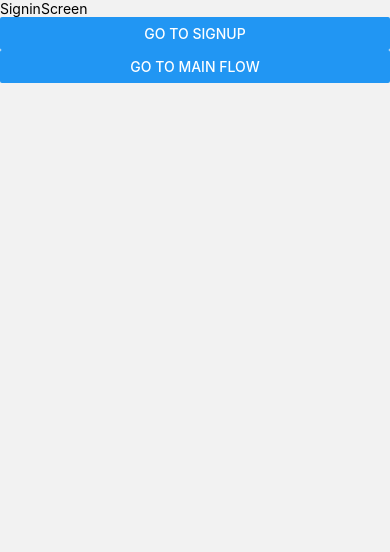
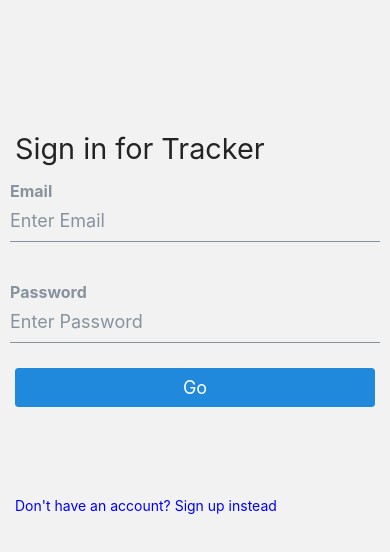
Before and after one commit to romanaccio/tracks, a React Native app: screen /Signin in a window 390 px wide. Shown: the top 552 px of the page. Built offline with nearby package versions, Linux system fonts and the light colour scheme.

Commit message:
217 je suis en avance; j'ai fini les pages signin et account et leur logique

```diff
--- /dev/null
+++ b/src/components/AuthenticationForm.tsx
@@ -0,0 +1,78 @@
+import React, { useState, useContext } from 'react';
+import { StyleSheet, View } from 'react-native';
+import { Text, Button, Input } from 'react-native-elements';
+import Spacer from '../components/Spacer';
+import { isValidEmail, isValidPassword } from '../misc/misc';
+
+export interface CredentialsInterface {
+  email: string;
+  password: string;
+}
+
+type Props = {
+  title: string;
+  onPress({ email, password }: CredentialsInterface): Function;
+};
+const AuthenticationForm = ({ title, onPress }: Props) => {
+  const [email, setEmail] = useState('');
+  const [password, setPassword] = useState('');
+  const [error, setError] = useState('');
+
+  return (
+    <View style={styles.container}>
+      <Spacer>
+        <Text h3>{title}</Text>
+      </Spacer>
+      <Input
+        label='Email'
+        onChangeText={setEmail}
+        value={email}
+        placeholder='Enter Email'
+        autoCapitalize='none'
+        autoCorrect={false}
+        clearButtonMode='always'
+      />
+      <Spacer />
+      <Input
+        label='Password'
+        onChangeText={setPassword}
+        value={password}
+        placeholder='Enter Password'
+        autoCapitalize='none'
+        autoCorrect={false}
+        clearButtonMode='always'
+        secureTextEntry={true}
+      />
+      <Spacer>
+        <Button
+          title='Go'
+          onPress={() => {
+            if (!isValidEmail(email)) {
+              setError('Email format is invalid');
+            } else if (!isValidPassword(password)) {
+              setError('Password is too short');
+            } else {
+              setError('');
+              onPress({ email, password });
+            }
+          }}
+        />
+      </Spacer>
+      <Spacer>
+        <Text style={styles.error}>{error}</Text>
+      </Spacer>
+    </View>
+  );
+};
+
+export default AuthenticationForm;
+
+const styles = StyleSheet.create({
+  container: {
+    //flex: 1,
+    justifyContent: 'center',
+  },
+  error: {
+    color: 'red',
+  },
+});
--- a/src/context/AuthContext.ts
+++ b/src/context/AuthContext.ts
@@ -7,6 +7,7 @@ import { navigate } from '../navigation/navigationRef';
 export interface StateInterface {
   token: string | null;
   errorMessage: string;
+  email: string;
 }
 
 interface ActionInterface {
@@ -22,15 +23,24 @@ export interface CredentialsInterface {
 interface TokenInterface {
   token: string;
 }
-const defaultState: StateInterface = { token: null, errorMessage: '' };
+const defaultState: StateInterface = {
+  token: null,
+  errorMessage: '',
+  email: '',
+};
 
 const authReducer = (state: StateInterface, action: ActionInterface) => {
   switch (action.type) {
     case 'add_error':
-      return { ...state, errorMessage: action.payload };
+      return { ...state, errorMessage: action.payload.errorMessage };
 
-    case 'sign_up':
-      return { ...state, token: action.payload, errorMessage: '' };
+    case 'update_credentials':
+      return {
+        ...state,
+        token: action.payload.token,
+        email: action.payload.email,
+        errorMessage: '',
+      };
     default:
       return state;
   }
@@ -47,13 +57,16 @@ const signup = (dispatch: Function) => {
       const data = response.data;
       // 2. if successful, save token, update state, then go to main flow
       await AsyncStorage.setItem('token', data.token);
-      dispatch({ type: 'sign_up', payload: data.token });
+      dispatch({
+        type: 'update_credentials',
+        payload: { token: data.token, email },
+      });
       navigate('Tab', undefined);
     } catch (err) {
       // 3. if error, display an error somehow
       dispatch({
         type: 'add_error',
-        payload: 'Something went wrong during sign up',
+        payload: { errorMessage: 'Something went wrong during sign up' },
       });
     }
   };
@@ -61,9 +74,27 @@ const signup = (dispatch: Function) => {
 const signin = (dispatch: Function) => {
   return async ({ email, password }: CredentialsInterface) => {
     // 1. make api request to sign in
-    // 2. if successful, update state
-    // 3. if error, display an error somehow
-    // dispatch({ type: 'sign_in', payload: true });
+    try {
+      const response: AxiosResponse<TokenInterface> = await trackerApi.post(
+        '/signin',
+        { email, password }
+      );
+      const data = response.data;
+      // 2. if successful, save token, update state, then go to main flow
+      await AsyncStorage.setItem('token', data.token);
+      dispatch({
+        type: 'update_credentials',
+        payload: { token: data.token, email },
+      });
+      navigate('Tab', undefined);
+    } catch (err) {
+      // 3. if error, display an error somehow
+      console.log(err);
+      dispatch({
+        type: 'add_error',
+        payload: { errorMessage: 'Something went wrong during sign in' },
+      });
+    }
   };
 };
 
@@ -71,7 +102,7 @@ const signout = (dispatch: Function) => {
   return async () => {
     // 1. do something to sign out
     await AsyncStorage.setItem('token', '');
-    dispatch({ type: 'sign_up', payload: '' });
+    dispatch({ type: 'sign_up', payload: { token: '', email: '' } });
     navigate('Auth', undefined);
   };
 };
--- a/src/screens/AccountScreen.tsx
+++ b/src/screens/AccountScreen.tsx
@@ -5,11 +5,14 @@ import Spacer from '../components/Spacer';
 import { Context as AuthContext, StateInterface } from '../context/AuthContext';
 
 const AccountScreen = () => {
-  const { signout } = useContext(AuthContext);
+  const { state, signout } = useContext(AuthContext);
   return (
     <View style={styles.container}>
       <Spacer>
         <Text h3>Sign out from Tracker</Text>
+      </Spacer>
+      <Spacer>
+        <Text h4>Hi {state.email}</Text>
       </Spacer>
       <Button
         title='Sign Out'
--- a/src/screens/SigninScreen.tsx
+++ b/src/screens/SigninScreen.tsx
@@ -1,30 +1,48 @@
-import React from 'react';
-import { StyleSheet, Text, View, Button } from 'react-native';
-import { AuthStackParamList, MainStackParamList } from '../types/types';
+import React, { useContext } from 'react';
+import { StyleSheet, View, Pressable } from 'react-native';
+import { Text } from 'react-native-elements';
+import Spacer from '../components/Spacer';
 import { NativeStackScreenProps } from '@react-navigation/native-stack';
-import { CompositeScreenProps } from '@react-navigation/native';
+import { Context as AuthContext, StateInterface } from '../context/AuthContext';
+import { AuthStackParamList } from '../types/types';
+import AuthenticationForm from '../components/AuthenticationForm';
 
-type Props = CompositeScreenProps<
-  NativeStackScreenProps<AuthStackParamList, 'Signin'>,
-  NativeStackScreenProps<MainStackParamList>
->;
+type Props = NativeStackScreenProps<AuthStackParamList, 'Signin'>;
 
 const SigninScreen = ({ route, navigation }: Props) => {
+  const authContext = useContext(AuthContext);
+  const signin = authContext.signin;
+  const state: StateInterface = authContext.state;
+
   return (
-    <View>
-      <Text>SigninScreen</Text>
-      <Button
-        title='go to Signup'
-        onPress={() => navigation.navigate('Signup')}
-      />
-      <Button
-        title='go to main flow'
-        onPress={() => navigation.navigate('Tab')}
-      />
+    <View style={styles.container}>
+      <AuthenticationForm title='Sign in for Tracker' onPress={signin} />
+      <Spacer>
+        <Text style={styles.error}>{state.errorMessage}</Text>
+      </Spacer>
+      <Pressable onPress={() => navigation.navigate('Signup')}>
+        <Spacer>
+          <Text style={styles.link}>
+            Don't have an account? Sign up instead
+          </Text>
+        </Spacer>
+      </Pressable>
     </View>
   );
 };
 
 export default SigninScreen;
 
-const styles = StyleSheet.create({});
+const styles = StyleSheet.create({
+  container: {
+    flex: 1,
+    justifyContent: 'center',
+    marginBottom: 200,
+  },
+  error: {
+    color: 'red',
+  },
+  link: {
+    color: 'blue',
+  },
+});
--- a/src/screens/SignupScreen.tsx
+++ b/src/screens/SignupScreen.tsx
@@ -1,68 +1,32 @@
-import React, { useState, useContext } from 'react';
-import { StyleSheet, View } from 'react-native';
-import { Text, Button, Input } from 'react-native-elements';
+import React, { useContext } from 'react';
+import { StyleSheet, View, Pressable } from 'react-native';
+import { Text } from 'react-native-elements';
 import Spacer from '../components/Spacer';
 import { NativeStackScreenProps } from '@react-navigation/native-stack';
 import { Context as AuthContext, StateInterface } from '../context/AuthContext';
 import { AuthStackParamList } from '../types/types';
-import { isValidEmail, isValidPassword } from '../misc/misc';
+import AuthenticationForm from '../components/AuthenticationForm';
 
 type Props = NativeStackScreenProps<AuthStackParamList, 'Signup'>;
 
 const SignupScreen = ({ route, navigation }: Props) => {
   const authContext = useContext(AuthContext);
-  console.log(authContext);
   const signup = authContext.signup;
   const state: StateInterface = authContext.state;
-  const [email, setEmail] = useState('');
-  const [password, setPassword] = useState('');
-  const [error, setError] = useState('');
 
   return (
     <View style={styles.container}>
+      <AuthenticationForm title='Sign up for Tracker' onPress={signup} />
       <Spacer>
-        <Text h3>Sign up for Tracker</Text>
+        <Text style={styles.error}>{state.errorMessage}</Text>
       </Spacer>
-      <Input
-        label='Email'
-        onChangeText={setEmail}
-        value={email}
-        placeholder='Enter Email'
-        autoCapitalize='none'
-        autoCorrect={false}
-        clearButtonMode='always'
-      />
-      <Spacer />
-      <Input
-        label='Password'
-        onChangeText={setPassword}
-        value={password}
-        placeholder='Enter Password'
-        autoCapitalize='none'
-        autoCorrect={false}
-        clearButtonMode='always'
-        secureTextEntry={true}
-      />
-      <Spacer>
-        <Button
-          title='Sign Up'
-          onPress={() => {
-            if (!isValidEmail(email)) {
-              setError('Email format is invalid');
-            } else if (!isValidPassword(password)) {
-              setError('Password is too short');
-            } else {
-              setError('');
-              signup({ email, password });
-            }
-          }}
-        />
-      </Spacer>
-      <Spacer>
-        <Text style={styles.error}>
-          {error} {state.errorMessage}
-        </Text>
-      </Spacer>
+      <Pressable onPress={() => navigation.navigate('Signin')}>
+        <Spacer>
+          <Text style={styles.link}>
+            Already have an account? Sign in instead
+          </Text>
+        </Spacer>
+      </Pressable>
     </View>
   );
 };
@@ -72,11 +36,13 @@ export default SignupScreen;
 const styles = StyleSheet.create({
   container: {
     flex: 1,
-    // alignItems: 'center',
     justifyContent: 'center',
     marginBottom: 200,
   },
   error: {
     color: 'red',
   },
+  link: {
+    color: 'blue',
+  },
 });
```
